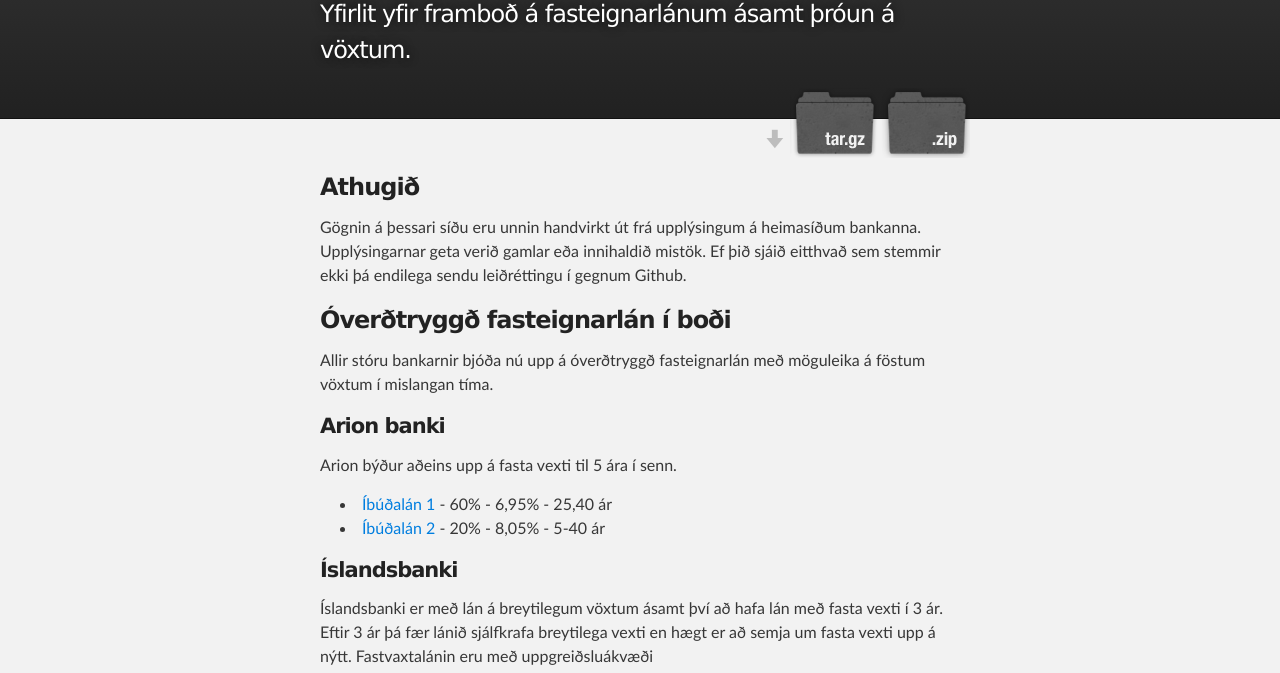
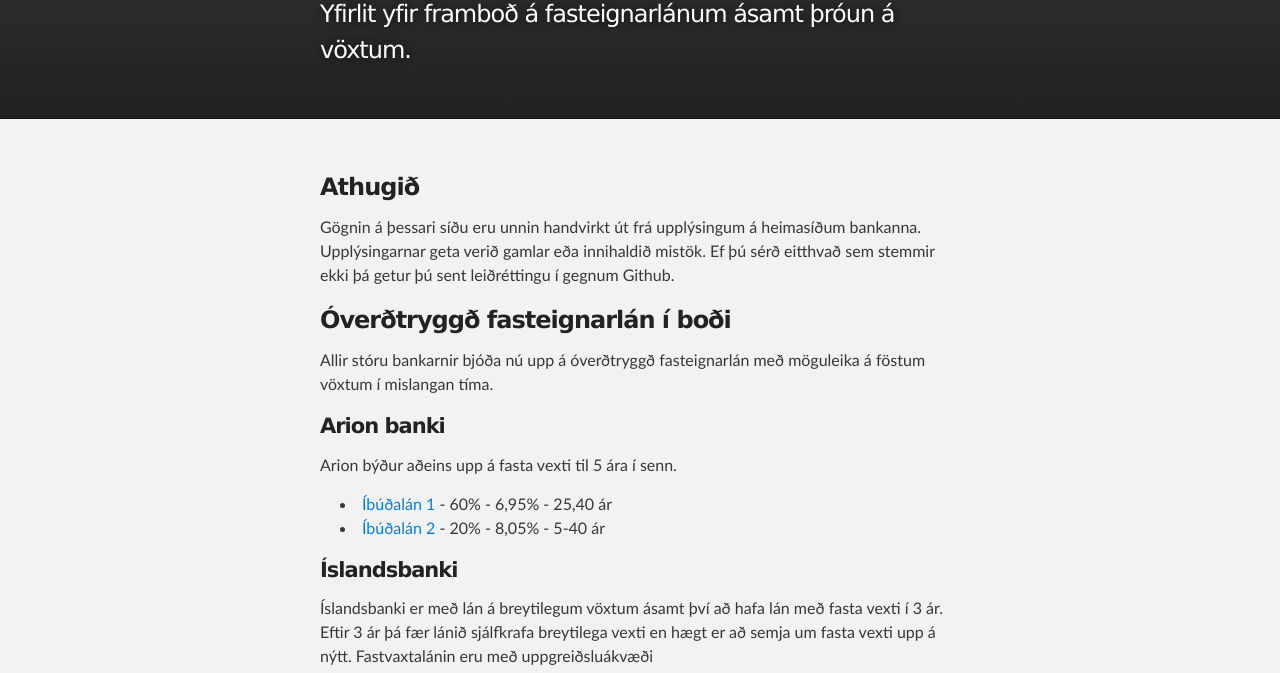
Before and after one commit to eirikurn/ice-mortgage, a plain HTML site: page index.html in a window 1280 px wide. Shown: the part 127-800 px from the top of the page. Drawn offline with Linux system fonts and the light colour scheme.

Commit message:
Tweaked page

```diff
--- a/index.html
+++ b/index.html
@@ -20,11 +20,6 @@
 
           <h1 id="project_title">Íslensk lán</h1>
           <h2 id="project_tagline">Yfirlit yfir framboð á fasteignarlánum ásamt þróun á vöxtum.</h2>
-
-            <section id="downloads">
-              <a class="zip_download_link" href="https://github.com/eirikurn/ice-mortgage/zipball/master">Download this project as a .zip file</a>
-              <a class="tar_download_link" href="https://github.com/eirikurn/ice-mortgage/tarball/master">Download this project as a tar.gz file</a>
-            </section>
         </header>
     </div>
 
@@ -33,7 +28,7 @@
       <section id="main_content" class="inner">
         <h3>Athugið</h3>
 
-<p>Gögnin á þessari síðu eru unnin handvirkt út frá upplýsingum á heimasíðum bankanna. Upplýsingarnar geta verið gamlar eða innihaldið mistök. Ef þið sjáið eitthvað sem stemmir ekki þá endilega sendu leiðréttingu í gegnum Github.</p>
+<p>Gögnin á þessari síðu eru unnin handvirkt út frá upplýsingum á heimasíðum bankanna. Upplýsingarnar geta verið gamlar eða innihaldið mistök. Ef þú sérð eitthvað sem stemmir ekki þá getur þú sent leiðréttingu í gegnum Github.</p>
 
 <h3>Óverðtryggð fasteignarlán í boði</h3>
 
```
Also changed, not shown: 1 other file.
